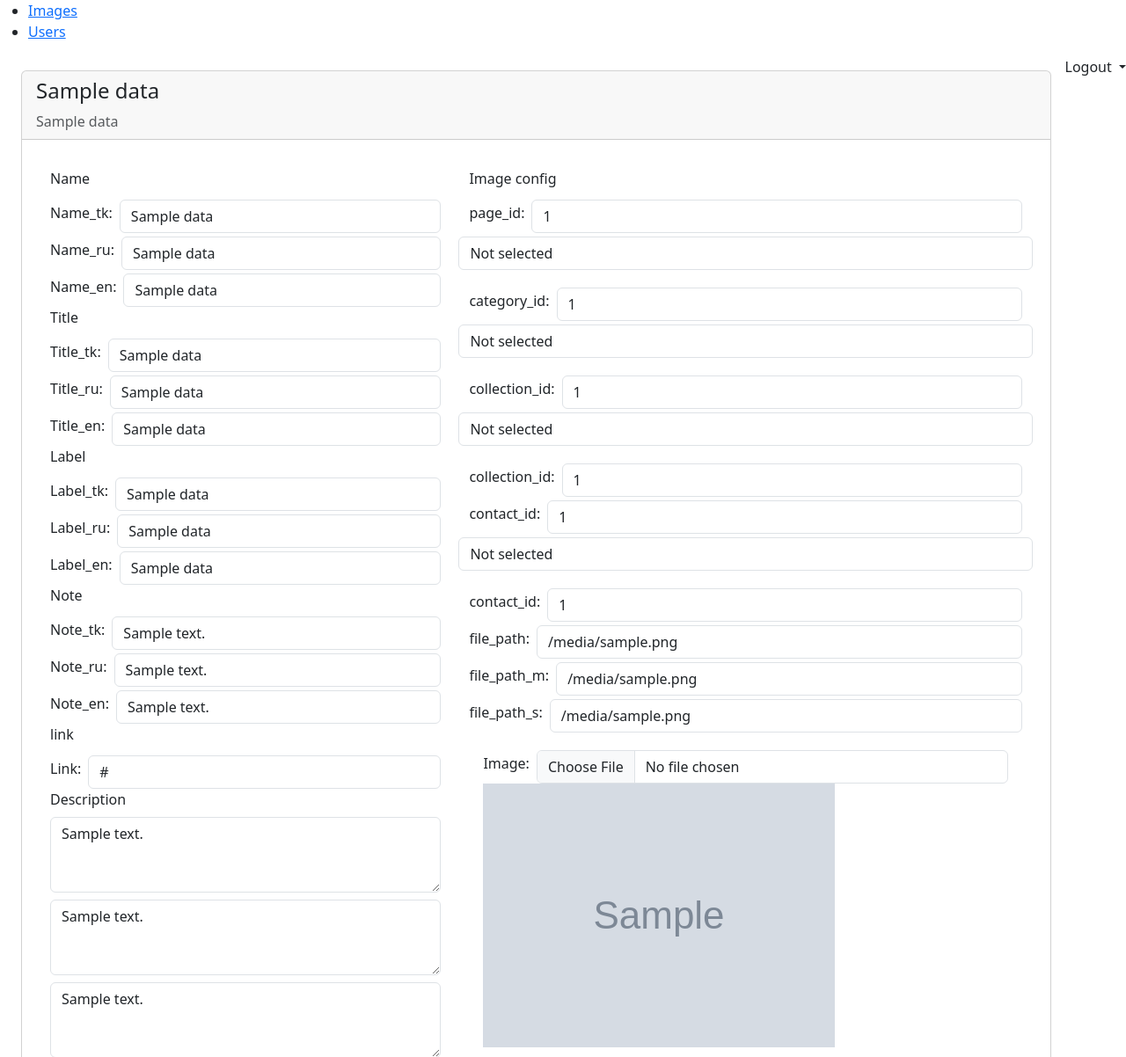
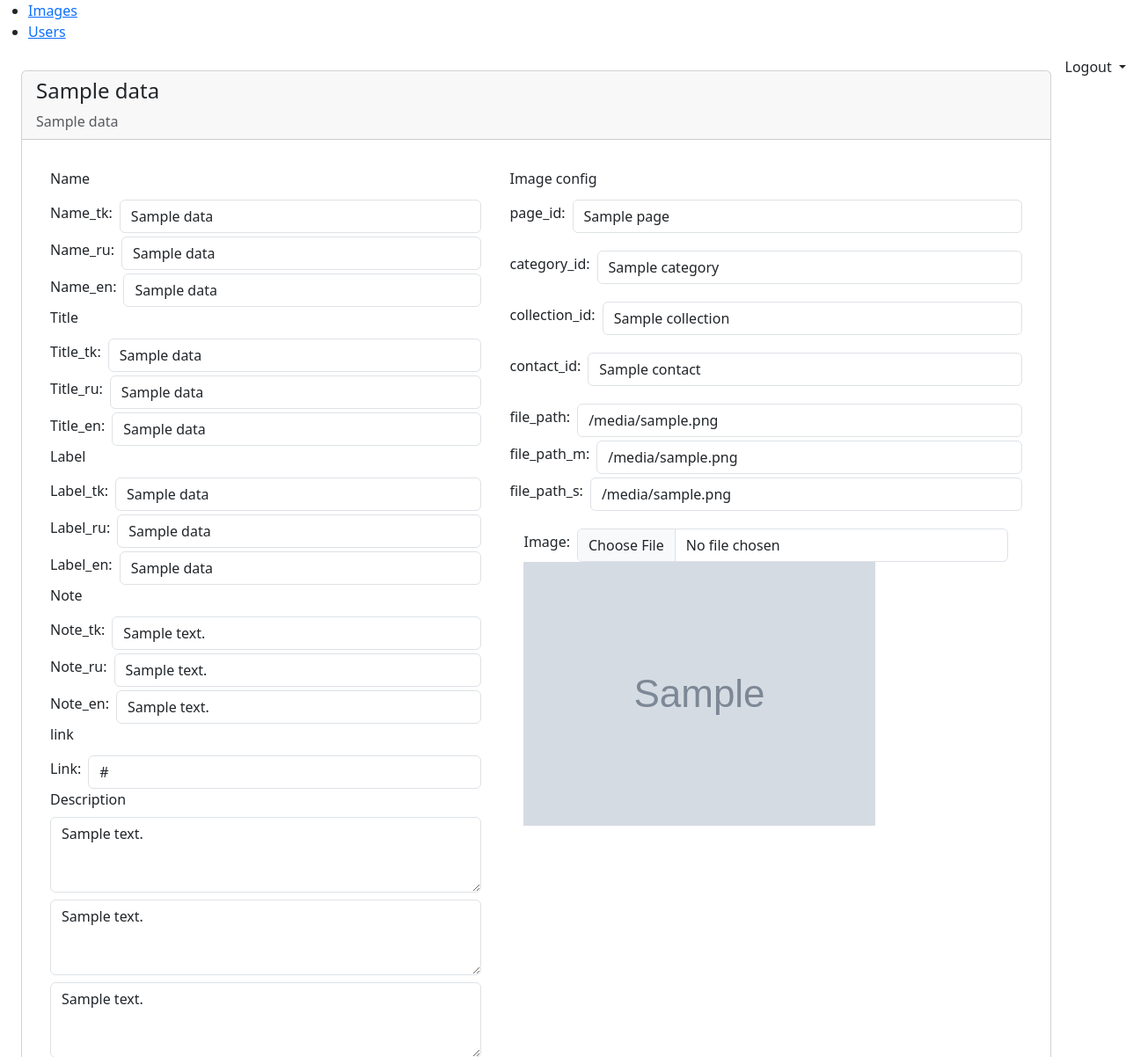
Before and after one commit to mikebionic/landing_admin, a Python web app: template main/templates/admin/manage_image.html in a window 1280 px wide. Shown: the part 420-1622 px from the top of the page at 88% size. Run offline with Jinja, Linux system fonts and the light colour scheme; the template is opened without the code that fills it: most values are stand-ins (such as "Sample title", 1, 10 or a date in 2020); grey boxes marked "Sample" are stand-in pictures; some libraries are stand-ins or nearby versions.

Commit message:
updated base model routes and image upload

```diff
--- a/main/admin/routes.py
+++ b/main/admin/routes.py
@@ -80,6 +80,7 @@ def manage_data(data_type, id):
 @login_required
 def manage_data_post(data_type, id):
 	request_data = add_data_from_form(request, data_type)
+	print(request_data)
 	db_model = get_db_model_from_data_type_and_id(data_type, id)
 	db_model.update(**request_data)
 	db.session.commit()
--- a/main/models/BaseModel.py
+++ b/main/models/BaseModel.py
@@ -45,9 +45,8 @@ class BaseModel(object):
 
 	def update(self, **kwargs):
 		for key, value in kwargs.items():
-			if value is not None:
-				if hasattr(self, key):
-					setattr(self, key, value)
+			if hasattr(self, key):
+				setattr(self, key, value)
 
 	def to_json(self):
 		data = {
--- a/main/templates/admin/manage_image.html
+++ b/main/templates/admin/manage_image.html
@@ -390,23 +390,16 @@ content %}
 																	"
 																>
 																	<label class="form-label">page_id:</label>
-																	<input
-																		type="text"
-																		name="page_id"
-																		value="{{ data.page_id or '' }}"
-																		placeholder="page_id"
-																		class="form-control"
-																	/>
-																</div>
-																<select class="form-control">
+																	<select name="page_id" class="form-control">
 																		<option value="0">Not selected</option>
 																		{% for page in pages %}
-																	<option value="{{page.id}}">
+																		<option value="{{page.id}}" {{ 'selected' if data.page_id == page.id }}>
 																			{{page.page_name if page.page_name else
 																			page.title}}
 																		</option>
 																		{% endfor %}
 																	</select>
+																</div>
 															</div>
 															<div
 																class="row"
@@ -420,24 +413,20 @@ content %}
 																	"
 																>
 																	<label class="form-label">category_id:</label>
-																	<input
-																		type="text"
+																	<select
 																		name="category_id"
-																		value="{{ data.category_id or '' }}"
-																		placeholder="category_id"
 																		class="form-control"
-																	/>
-																</div>
-																<select class="form-control">
+																	>
 																		<option value="0">Not selected</option>
 																		{% for category in categories %}
-																	<option value="{{category.id}}">
+																		<option value="{{category.id}}" {{ 'selected' if data.category_id == category.id }}>
 																			{{category.category_name if
 																			category.category_name else category.title
 																			}}
 																		</option>
 																		{% endfor %}
 																	</select>
+																</div>
 															</div>
 
 															<div
@@ -454,39 +443,19 @@ content %}
 																	<label class="form-label"
 																		>collection_id:</label
 																	>
-																	<input
-																		type="text"
+																	<select
 																		name="collection_id"
-																		value="{{ data.collection_id or '' }}"
-																		placeholder="collection_id"
 																		class="form-control"
-																	/>
-																</div>
-																<select class="form-control">
+																	>
 																		<option value="0">Not selected</option>
 																		{% for collection in collections %}
-																	<option value="{{collection.id}}">
+																		<option value="{{collection.id}}" {{ 'selected' if data.collection_id == collection.id }}>
 																			{{collection.name if collection.name else
 																			collection.title}}
 																		</option>
 																		{% endfor %}
 																	</select>
 																</div>
-															<div
-																style="
-																	display: flex;
-																	place-items: center;
-																	gap: 0.5rem;
-																"
-															>
-																<label class="form-label">collection_id:</label>
-																<input
-																	type="text"
-																	name="collection_id"
-																	value="{{ data.collection_id or '' }}"
-																	placeholder="collection_id"
-																	class="form-control"
-																/>
 															</div>
 															<div
 																class="row"
@@ -500,39 +469,19 @@ content %}
 																	"
 																>
 																	<label class="form-label">contact_id:</label>
-																	<input
-																		type="text"
+																	<select
 																		name="contact_id"
-																		value="{{ data.contact_id or '' }}"
-																		placeholder="contact_id"
 																		class="form-control"
-																	/>
-																</div>
-																<select class="form-control">
+																	>
 																		<option value="0">Not selected</option>
 																		{% for contact in contacts %}
-																	<option value="{{contact.id}}">
+																		<option value="{{contact.id}}" {{ 'selected' if data.contact_id == contact.id }}>
 																			{{contact.name if contact.name else
 																			contact.phone_number}}
 																		</option>
 																		{% endfor %}
 																	</select>
 																</div>
-															<div
-																style="
-																	display: flex;
-																	place-items: center;
-																	gap: 0.5rem;
-																"
-															>
-																<label class="form-label">contact_id:</label>
-																<input
-																	type="text"
-																	name="contact_id"
-																	value="{{ data.contact_id or '' }}"
-																	placeholder="contact_id"
-																	class="form-control"
-																/>
 															</div>
 															<div
 																style="
```
Also changed, not shown: main/admin/utils.py (+15 -0 lines). Lines whose indentation alone changed are shown as unchanged.
